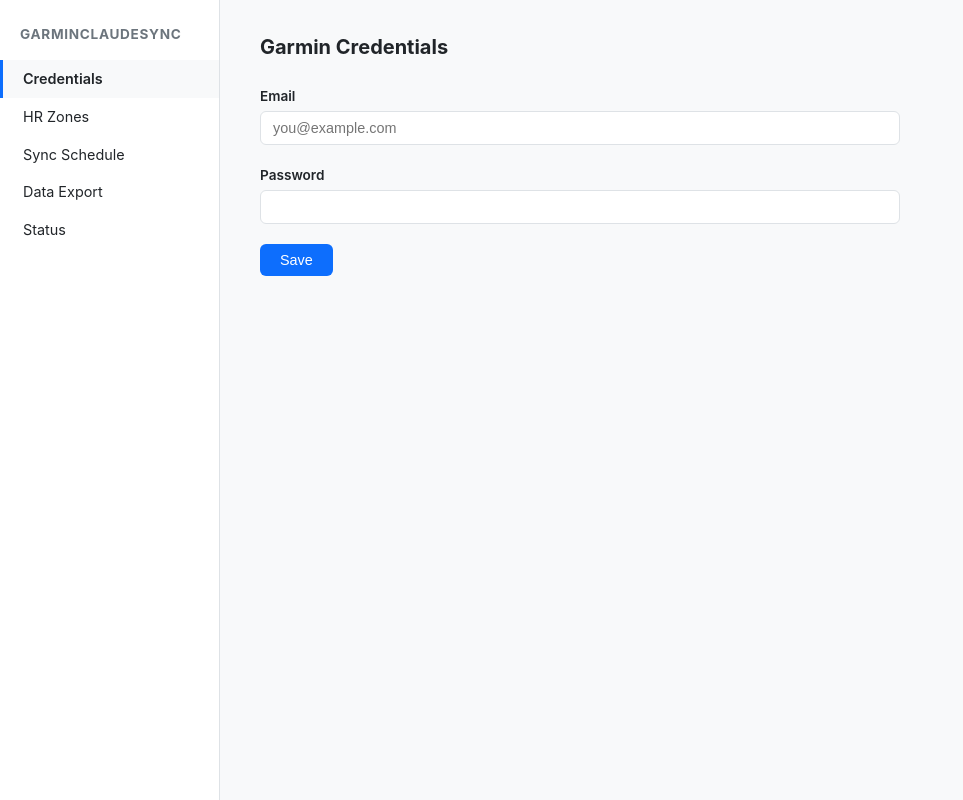
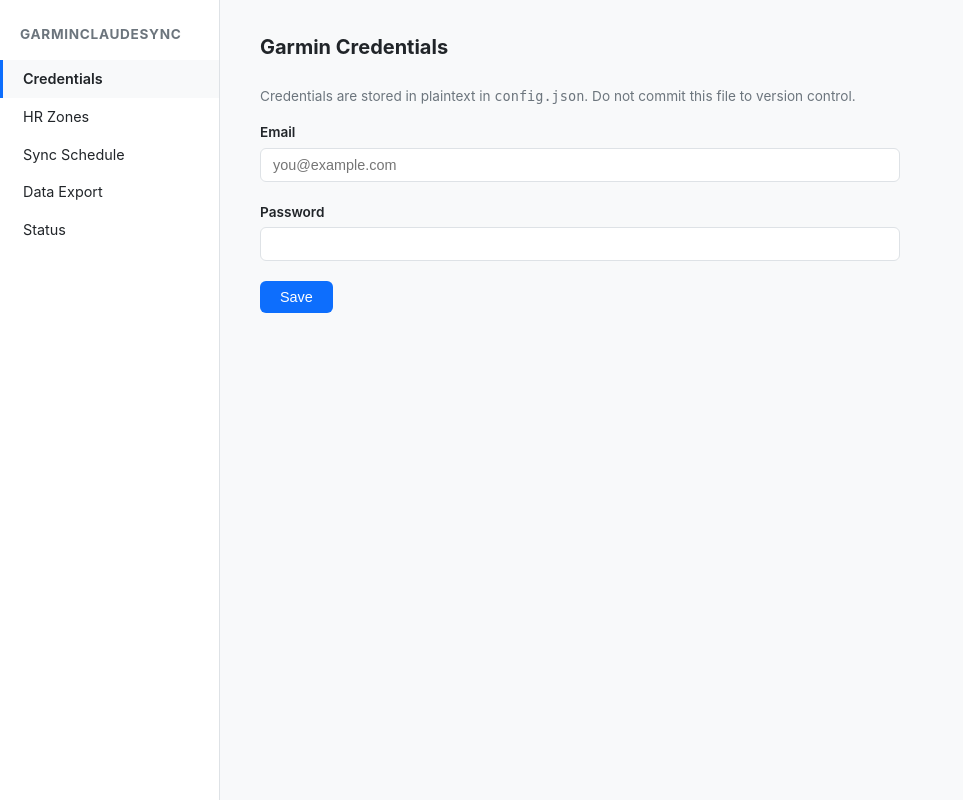
Before and after one commit to paulmona/GarminConnectMCP, a FastAPI app: page / in a window 1280 px wide. Shown: the whole page, without its empty margins (0-963 px from the left). Run offline with FastAPI, Linux system fonts and the light colour scheme.

Commit message:
fix: add plaintext credentials warning and Docker host note
Add visible warning on credentials page that config.json stores
credentials in plaintext and should not be committed. Add docstring
note on start() about changing bind address for Docker deployments.

Co-Authored-By: Claude Sonnet 4.6 <noreply@anthropic.com>

```diff
--- a/src/garmin_mcp/web/app.py
+++ b/src/garmin_mcp/web/app.py
@@ -153,7 +153,11 @@ async def status_page(request: Request):
 
 
 def start():
-    """Start the web config UI server."""
+    """Start the web config UI server.
+
+    Binds to 127.0.0.1 for local-only access. For Docker deployments,
+    change to 0.0.0.0 and place behind a reverse proxy.
+    """
     import uvicorn
 
     uvicorn.run(app, host="127.0.0.1", port=8585)
--- a/src/garmin_mcp/web/templates/index.html
+++ b/src/garmin_mcp/web/templates/index.html
@@ -29,6 +29,10 @@
     {# ── Credentials ── #}
     {% if page == "credentials" %}
     <h2>Garmin Credentials</h2>
+    <p class="text-muted" style="margin-bottom:1rem;font-size:0.85rem;">
+      Credentials are stored in plaintext in <code>config.json</code>.
+      Do not commit this file to version control.
+    </p>
     <form method="post" action="/credentials">
       <div class="form-group">
         <label for="email">Email</label>
```
